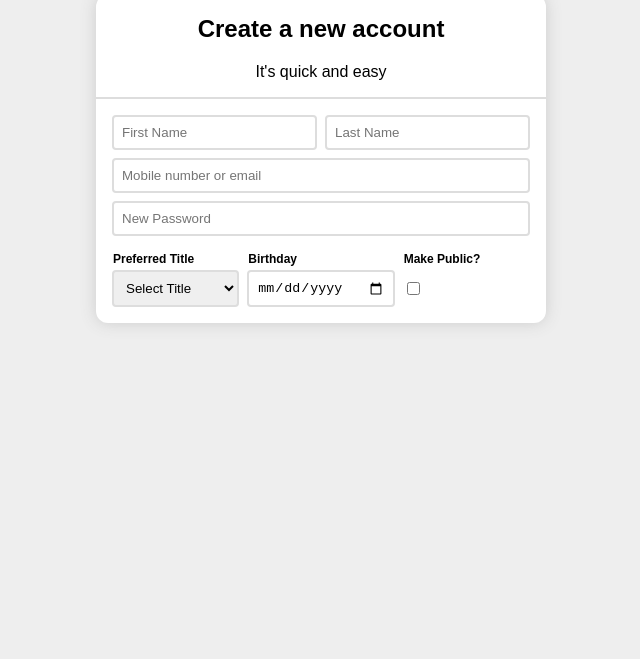
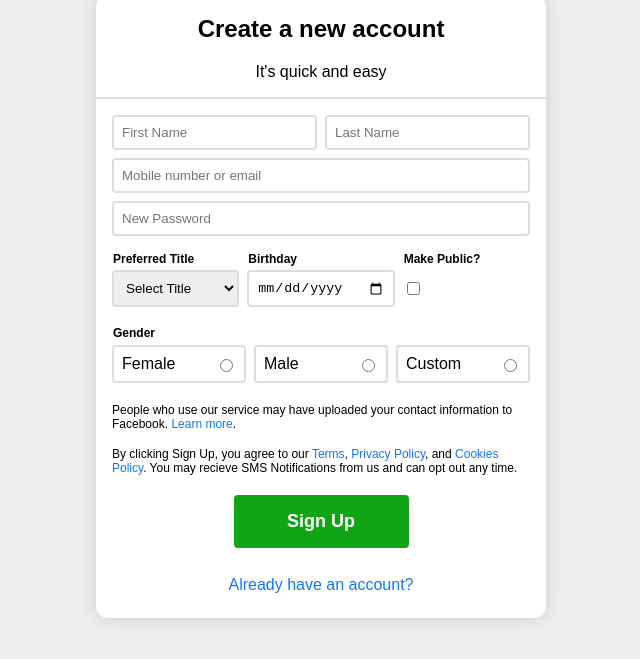
Before and after one commit to creativehabits/creativehabits.github.io, a plain HTML site: page fbForm/index.html in a window 1280 px wide. Shown: the part 115-774 px from the top of the page, without its empty margins (319-959 px from the left). Drawn offline with Linux system fonts and the light colour scheme.

Commit message:
Facebook Form pt 2

```diff
--- a/fbForm/css/style.css
+++ b/fbForm/css/style.css
@@ -37,9 +37,14 @@ header img {
     border-bottom: 2px solid #DDDDDD;
 }
 
+/* This code styles the boxes of inputs */
 input[type=text],
 input[type=date],
-select {
+select,
+#genderInputs > div,
+input[type=submit],
+#passwordInput,
+#phoneOrEmailInput {
     border: 2px solid #DDDDDD;
     border-radius: 4px;
     padding: 8px;
@@ -81,7 +86,8 @@ select {
     width: 100%
 }
 
-#titleBdayPublicInputs > div label {
+#titleBdayPublicInputs > div label,
+#genderRadioButtons > label {
     font-size: 12px;
     font-weight: bold;
     margin-left: 5px;
@@ -90,3 +96,49 @@ select {
 #titleBdayPublicInputs input[type=checkbox] {
     margin: 16px 0px 16px 8px;
 }
+
+#genderRadioButtons {
+    margin: 12px;
+    text-align: left;
+}
+
+#genderInputs {
+    display: flex;
+}
+
+#genderInputs > div {
+    display: flex;
+    flex: 1;
+    justify-content: space-between;
+}
+
+#formFields p {
+    font-size: 12px;
+    margin: 16px;
+    text-align: left;
+}
+
+input[type=submit] {
+    background-color: #10a515;
+    color: white;
+    font-size: 18px;
+    font-weight: bold;
+    border: 0;
+    padding: 16px;
+    min-width: 175px;
+}
+
+a {
+    color: #0d77ff;
+    text-decoration: none;
+}
+
+#login {
+    display: block;
+    margin: 24px;
+}
+
+input:invalid {
+    border-color: red;
+    background-color: lightpink;
+}
--- a/fbForm/index.html
+++ b/fbForm/index.html
@@ -32,12 +32,12 @@
                                 placeholder="Last Name">
                             <input
                                 id="phoneOrEmailInput"
-                                type="text"
+                                type="email"
                                 name="phoneOrEmail"
                                 placeholder="Mobile number or email">
                             <input
                                 id="passwordInput"
-                                type="text"
+                                type="password"
                                 name="password"
                                 placeholder="New Password">
                         </div>
@@ -63,6 +63,60 @@
                                 <input type="checkbox" name="isPublic">
                             </div>
                         </div>
+                        <div id="genderRadioButtons">
+                            <label>Gender</label>
+                            <div id="genderInputs">
+                                <div>
+                                    <label for="femaleRadio">
+                                        Female
+                                    </label>
+                                    <input
+                                        id="femaleRadio"
+                                        type="radio"
+                                        name="gender"
+                                        value="female">
+                                </div>
+                                <div>
+                                    <label for="maleRadio">
+                                        Male
+                                    </label>
+                                    <input
+                                        id="maleRadio"
+                                        type="radio"
+                                        name="gender"
+                                        value="male">
+                                </div>
+                                <div>
+                                    <label for="customRadio">
+                                        Custom
+                                    </label>
+                                    <input
+                                        id="customRadio"
+                                        type="radio"
+                                        name="gender"
+                                        value="custom">
+                                </div>
+                            </div>
+                        </div>
+                        <p>
+                            People who use our service may
+                            have uploaded your contact information
+                            to Facebook. <a href="#">Learn more</a>.
+                        </p>
+                        <p>
+                            By clicking Sign Up, you agree to
+                            our <a href="#">Terms</a>,
+                            <a href="#">Privacy Policy</a>,
+                            and <a href="#">Cookies Policy</a>.
+                            You may recieve SMS Notifications
+                            from us and can opt out any time.
+                        </p>
+                        <input type="submit" value="Sign Up">
+                        <a
+                            id="login"
+                            href="#">
+                            Already have an account?
+                        </a>
                     </form>
                 </div>
             </div>
```
